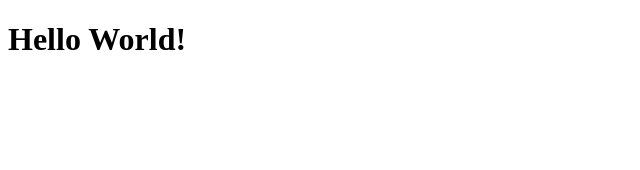
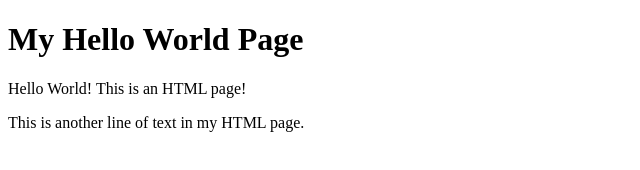
Before and after one commit to yerin16/ifspring2025, a plain HTML site: page hello/index.html in a window 1280 px wide. Shown: the whole page, without its empty margins (0-640 px from the left). Drawn offline with Linux system fonts and the light colour scheme.

Commit message:
text updated

```diff
--- a/hello/index.html
+++ b/hello/index.html
@@ -6,6 +6,8 @@
     <title>Hello World</title>
 </head>
 <body>
-    <h1>Hello World!</h1>
+    <h1>My Hello World Page</h1>
+    <p>Hello World! This is an HTML page!</p>
+    <p>This is another line of text in my HTML page.</p>
 </body>
 </html>
```
